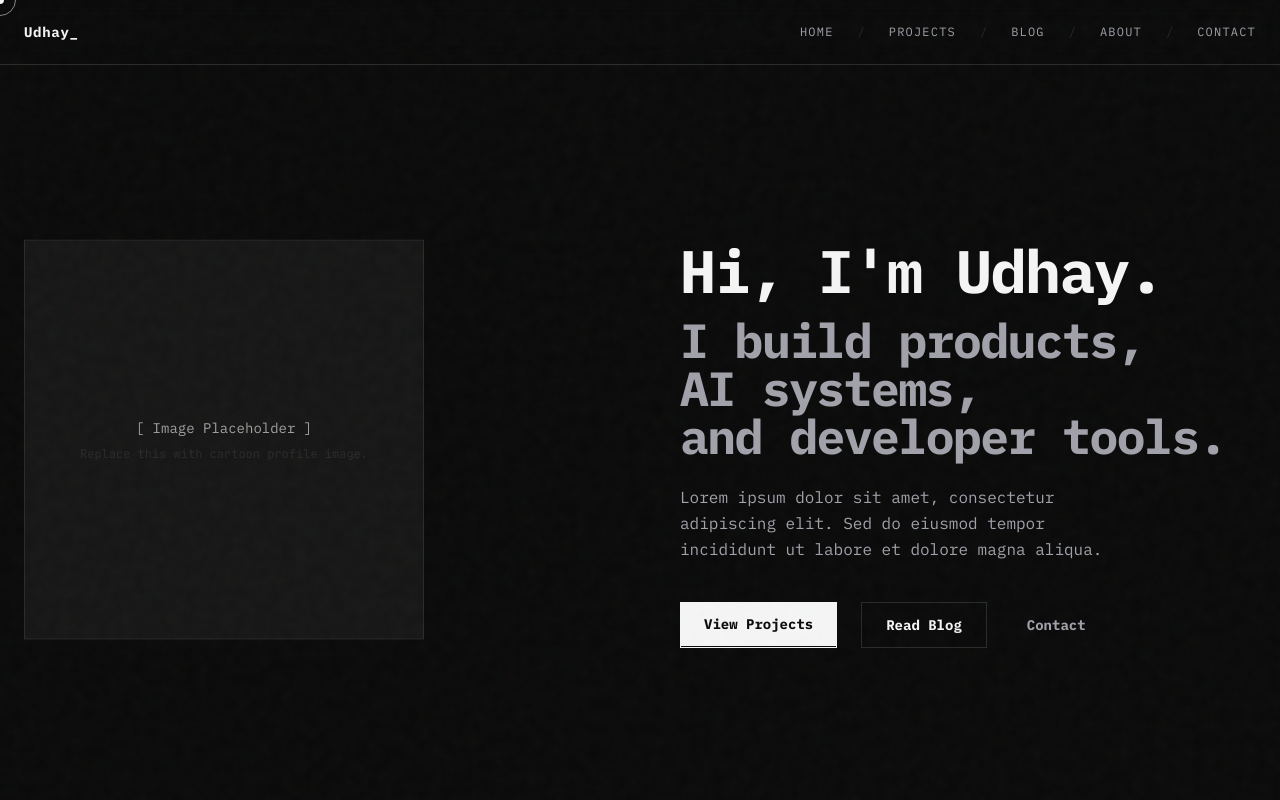
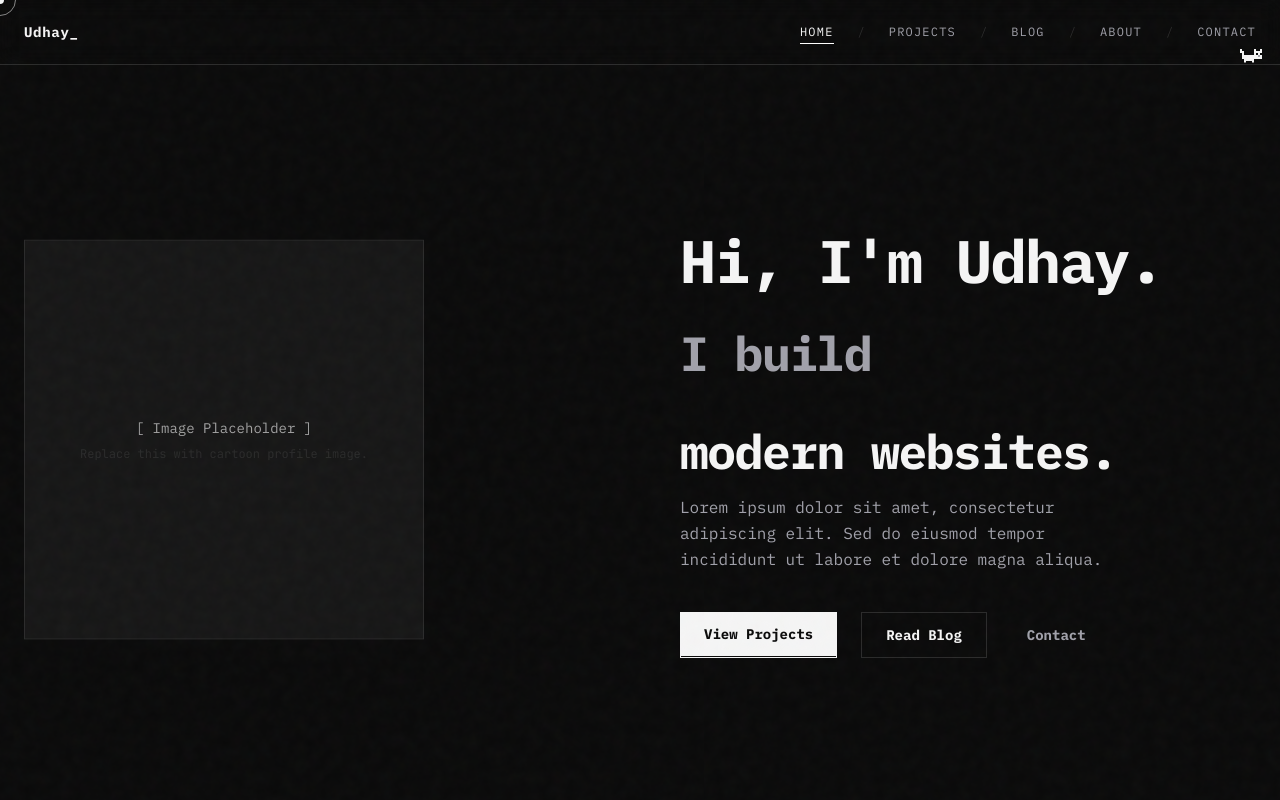
Before and after one commit to sup-Udh/udhay-space, a Next.js app: page / in a window 1280 px wide. Shown: the top 800 px of the page. Built offline with nearby package versions, Linux system fonts and the light colour scheme.

Commit message:
easter eggs

```diff
--- a/app/components/Navbar.tsx
+++ b/app/components/Navbar.tsx
@@ -2,18 +2,59 @@
 
 import Link from "next/link";
 import { usePathname } from "next/navigation";
+import { useEffect, useState } from "react";
 import { motion } from "framer-motion";
 
 const navLinks = [
   { name: "Home", path: "/" },
-  { name: "Projects", path: "#projects" },
+  { name: "Projects", path: "/#projects" },
   { name: "Blog", path: "/blog" },
-  { name: "About", path: "#about" },
-  { name: "Contact", path: "#contact" },
+  { name: "About", path: "/#about" },
+  { name: "Contact", path: "/#contact" },
 ];
 
 export default function Navbar() {
   const pathname = usePathname();
+  const [activeHash, setActiveHash] = useState("");
+
+  useEffect(() => {
+    // Only run scroll spy on the home page
+    if (pathname !== "/") return;
+
+    const handleScroll = () => {
+      const sections = navLinks
+        .filter((link) => link.path.startsWith("/#"))
+        .map((link) => link.path.replace("/#", ""));
+
+      let currentActive = "";
+
+      // If we're at the very top, active is "Home" (empty hash)
+      if (window.scrollY < 100) {
+        setActiveHash("");
+        return;
+      }
+
+      for (const section of sections) {
+        const element = document.getElementById(section);
+        if (element) {
+          const rect = element.getBoundingClientRect();
+          // If the top of the section is within the top half of the screen
+          // and the bottom of the section is below the top of the screen
+          if (rect.top <= window.innerHeight / 2 && rect.bottom >= 100) {
+            currentActive = section;
+          }
+        }
+      }
+
+      setActiveHash(currentActive);
+    };
+
+    window.addEventListener("scroll", handleScroll, { passive: true });
+    // Initial check
+    handleScroll();
+
+    return () => window.removeEventListener("scroll", handleScroll);
+  }, [pathname]);
 
   return (
     <header className="fixed top-0 left-0 right-0 z-50 bg-[#0A0A0A]/80 backdrop-blur-md border-b border-[#2A2A2A]">
@@ -26,16 +67,32 @@ export default function Navbar() {
 
         <nav className="hidden md:flex items-center gap-6">
           {navLinks.map((link, index) => {
-            const isActive = pathname === link.path || (pathname === '/' && link.path.startsWith('#'));
-            // Note: In a real app, hash links need scroll spying for true active state on single page.
+            let isActive = false;
+
+            if (pathname === "/blog" && link.path === "/blog") {
+              isActive = true;
+            } else if (pathname === "/") {
+              if (link.path === "/") {
+                isActive = activeHash === "";
+              } else if (link.path === `/#${activeHash}` && activeHash !== "") {
+                isActive = true;
+              }
+            }
+
             return (
               <div key={link.name} className="flex items-center gap-6">
                 <Link
                   href={link.path}
-                  className="group relative font-mono text-xs uppercase tracking-widest text-text-secondary hover:text-text-primary transition-colors interactive"
+                  className={`group relative font-mono text-xs uppercase tracking-widest transition-colors interactive ${
+                    isActive ? "text-text-primary" : "text-text-secondary hover:text-text-primary"
+                  }`}
                 >
                   {link.name}
-                  <span className="absolute -bottom-1 left-0 w-0 h-[1px] bg-white transition-all duration-300 group-hover:w-full"></span>
+                  <span
+                    className={`absolute -bottom-1 left-0 h-[1px] bg-white transition-all duration-300 ${
+                      isActive ? "w-full" : "w-0 group-hover:w-full"
+                    }`}
+                  ></span>
                 </Link>
                 {index < navLinks.length - 1 && (
                   <span className="text-[#2A2A2A] text-xs">/</span>
@@ -45,11 +102,53 @@ export default function Navbar() {
           })}
         </nav>
 
-        {/* Mobile menu could be added here later */}
+          {/* Mobile menu could be added here later */}
         <div className="md:hidden font-mono text-xs">
           Menu
         </div>
       </div>
+
+      {/* Walking Pixel Cat */}
+      <motion.div
+        className="absolute bottom-0 left-0 pointer-events-none"
+        animate={{
+          x: ["0vw", "calc(100vw - 40px)", "calc(100vw - 40px)", "0vw"],
+          scaleX: [1, 1, -1, -1],
+        }}
+        transition={{
+          duration: 40,
+          repeat: Infinity,
+          ease: "linear",
+          times: [0, 0.49, 0.51, 1], // Wait 2% of the time at the edges to "turn around"
+        }}
+      >
+        <motion.div
+          animate={{ y: [0, -3, 0] }}
+          transition={{ duration: 0.25, repeat: Infinity, ease: "linear" }}
+        >
+          {/* Pixelated Cat SVG */}
+          <svg width="24" height="16" viewBox="0 0 24 16" xmlns="http://www.w3.org/2000/svg" shapeRendering="crispEdges">
+            {/* Tail */}
+            <rect x="2" y="4" width="2" height="8" fill="#F5F5F5" />
+            <rect x="0" y="2" width="2" height="4" fill="#F5F5F5" />
+            {/* Body */}
+            <rect x="4" y="8" width="10" height="6" fill="#F5F5F5" />
+            {/* Head */}
+            <rect x="14" y="4" width="8" height="8" fill="#F5F5F5" />
+            {/* Ears */}
+            <rect x="14" y="2" width="2" height="2" fill="#F5F5F5" />
+            <rect x="20" y="2" width="2" height="2" fill="#F5F5F5" />
+            {/* Eyes */}
+            <rect x="16" y="6" width="2" height="2" fill="#0A0A0A" />
+            <rect x="20" y="6" width="2" height="2" fill="#0A0A0A" />
+            {/* Nose */}
+            <rect x="18" y="8" width="2" height="2" fill="#A1A1AA" />
+            {/* Legs */}
+            <rect x="4" y="14" width="2" height="2" fill="#F5F5F5" />
+            <rect x="12" y="14" width="2" height="2" fill="#F5F5F5" />
+          </svg>
+        </motion.div>
+      </motion.div>
     </header>
   );
 }
--- a/app/page.tsx
+++ b/app/page.tsx
@@ -1,10 +1,33 @@
 "use client";
 
-import { motion } from "framer-motion";
+import { motion, AnimatePresence } from "framer-motion";
 import Link from "next/link";
 import { ArrowRight } from "lucide-react";
+import { useState, useEffect } from "react";
+
+const buildItems = [
+  "AI tools.",
+  "web extensions.",
+  "modern websites.",
+  "SaaS products.",
+  "scalable MVPs.",
+  "automation systems.",
+  "developer tools.",
+  "CLI applications.",
+  "beautiful UI's.",
+  "open-source tech."
+];
 
 export default function Home() {
+  const [currentItemIndex, setCurrentItemIndex] = useState(0);
+
+  useEffect(() => {
+    const interval = setInterval(() => {
+      setCurrentItemIndex((prevIndex) => (prevIndex + 1) % buildItems.length);
+    }, 2500);
+    return () => clearInterval(interval);
+  }, []);
+
   return (
     <div className="relative min-h-screen">
       {/* Background Noise Texture */}
@@ -39,9 +62,22 @@ export default function Home() {
           >
             <h1 className="text-4xl md:text-5xl lg:text-6xl font-bold font-mono tracking-tight leading-tight mb-6">
               Hi, I'm Udhay. <br />
-              <span className="text-text-secondary text-3xl md:text-4xl lg:text-5xl block mt-2">
-                I build products, <br /> AI systems, <br />
-                and developer tools.
+              <span className="text-text-secondary text-3xl md:text-4xl lg:text-5xl block mt-4 leading-relaxed">
+                I build <br />
+                <span className="text-text-primary inline-flex h-[1.2em] overflow-hidden align-bottom min-w-[200px] md:min-w-[300px]">
+                  <AnimatePresence mode="wait">
+                    <motion.span
+                      key={currentItemIndex}
+                      initial={{ opacity: 0, y: 40 }}
+                      animate={{ opacity: 1, y: 0 }}
+                      exit={{ opacity: 0, y: -40 }}
+                      transition={{ duration: 0.4, ease: "easeOut" }}
+                      className="block whitespace-nowrap"
+                    >
+                      {buildItems[currentItemIndex]}
+                    </motion.span>
+                  </AnimatePresence>
+                </span>
               </span>
             </h1>
             <p className="text-sm md:text-base text-text-secondary font-mono max-w-md mb-10 leading-relaxed">
```
